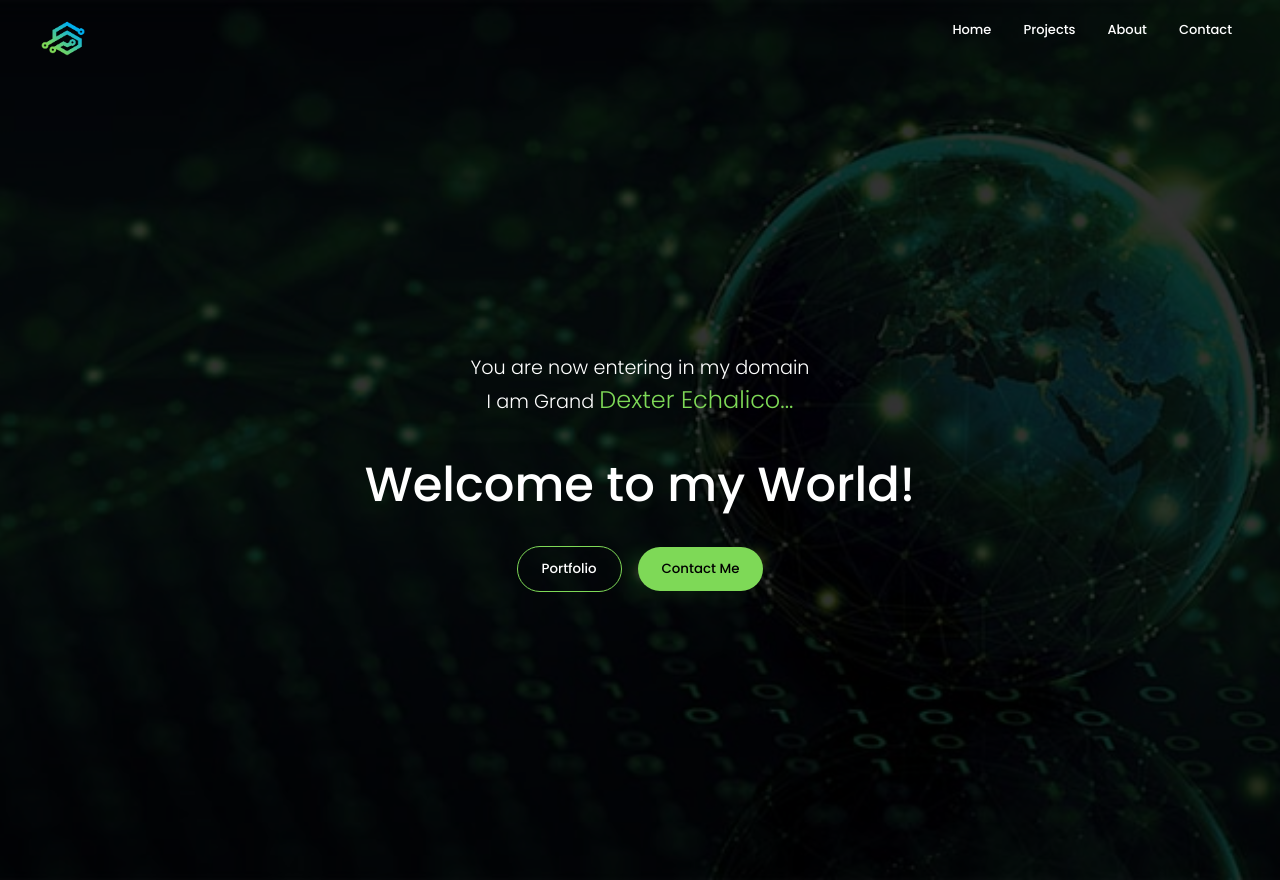
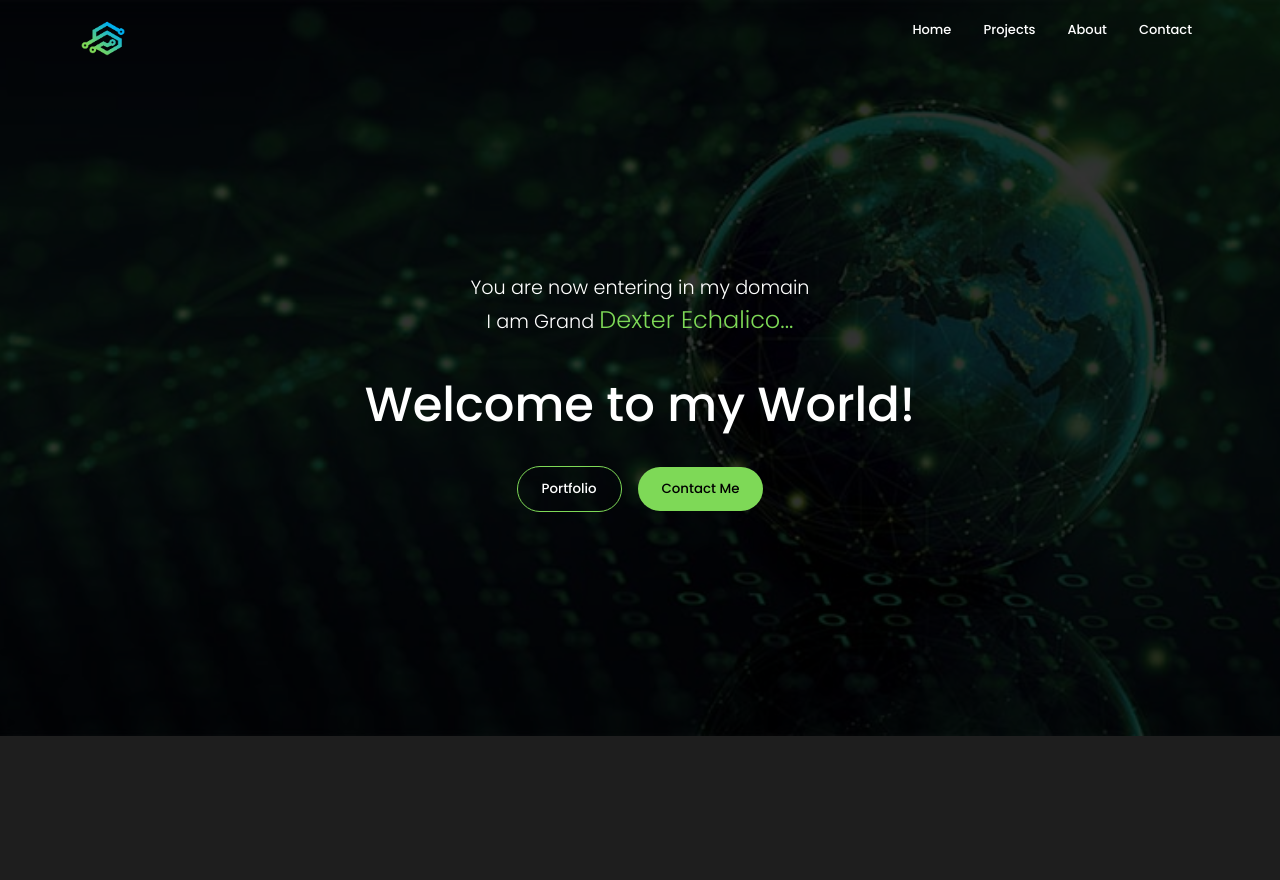
Before and after one commit to Jimzon/grand-dexter, a React (Create React App) app: page / in a window 1280 px wide. After the commit the page ends 800 px from the top, so only its background shows below. Built offline with nearby package versions, Linux system fonts and the light colour scheme.

Commit message:
modified hero section

```diff
--- a/src/components/Intro/intro.css
+++ b/src/components/Intro/intro.css
@@ -1,5 +1,5 @@
 #intro {
-  /* height: calc(100vh - 4rem); */
+  height: calc(100vh - 4rem);
   width: 100vw;
   /* max-width: 75rem; */
   margin: 0 auto;
@@ -10,6 +10,8 @@
   background-position: center;
   background-repeat: no-repeat;
   position: relative;
+  align-items: center;
+  justify-content: center;
 }
 #intro::before {
   content: "";
@@ -21,7 +23,7 @@
   background-color: rgba(0, 0, 0, 0.8);
 }
 .introContent {
-  height: 100vh;
+  height: 80vh;
   weight: 100vw;
   padding: 0 2rem;
   font-size: 3rem;
--- a/src/components/NavBar/navbar.css
+++ b/src/components/NavBar/navbar.css
@@ -2,7 +2,7 @@
   /* background: rgb(30, 30, 30); */
   height: 5rem;
   width: 100vw;
-  /* max-width: 75rem; */
+  max-width: 75rem;
   margin: 0 auto;
   padding: 1rem 2rem;
   display: flex;
```
